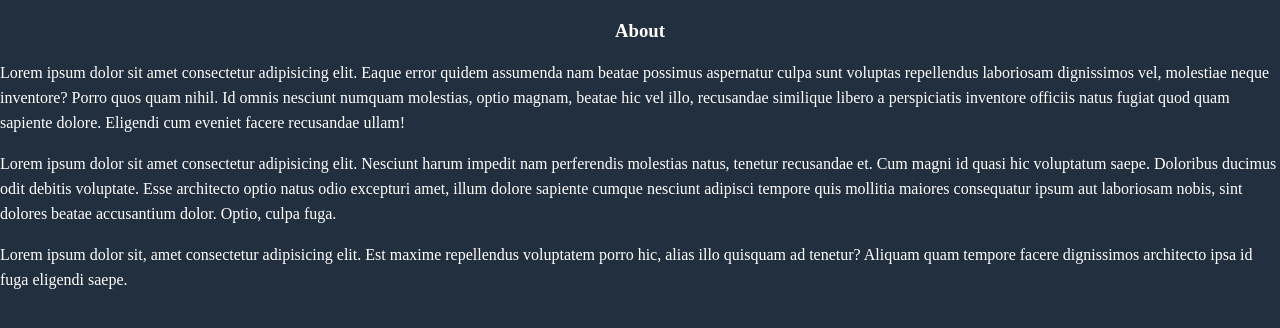
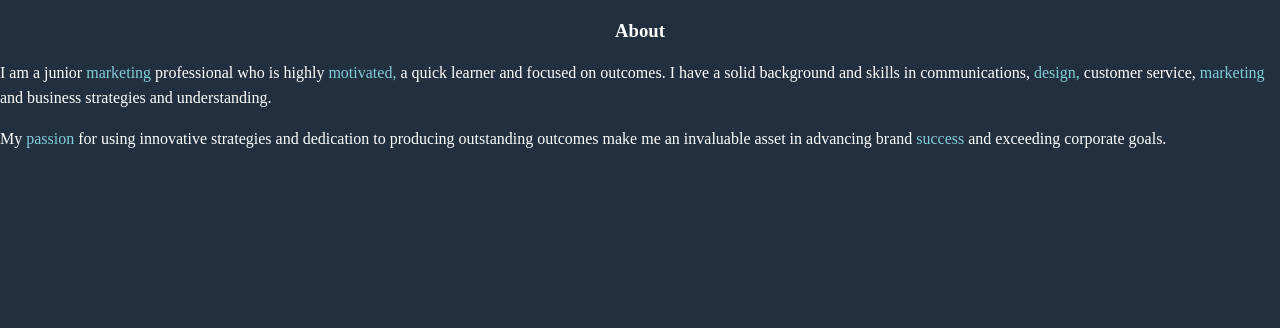
Before and after one commit to Andres2D/portfolio-sacz, a Gatsby site: page /about in a window 1280 px wide. Built offline with nearby package versions, Linux system fonts and the light colour scheme; Gatsby itself is replaced by a stand-in of ours.

Commit message:
Add map to highlight words in about text

```diff
--- /dev/null
+++ b/src/constants/about.ts
@@ -0,0 +1,10 @@
+export const aboutParagraphs: string[] = [
+  `I am a junior marketing professional who is highly motivated, a quick learner and focused on
+  outcomes. I have a solid background and skills in communications, design, customer service,
+  marketing and business strategies and understanding.`,
+  `My passion for using innovative strategies
+  and dedication to producing outstanding outcomes make me an invaluable asset in advancing
+  brand success and exceeding corporate goals.`
+];
+
+export const keyWords: string[] = ['marketing', 'motivated', 'design', 'passion', 'success'];
--- a/src/constants/header.ts
+++ b/src/constants/header.ts
@@ -20,10 +20,6 @@ export const sectionsList: SectionLink[] = [
   {
     label: 'Work',
     reference: 'work'
-  },
-  {
-    label: 'Projects',
-    reference: 'projects'
   }
 ];
 
--- a/src/constants/index.ts
+++ b/src/constants/index.ts
@@ -1,2 +1,3 @@
 export { contactLinks, sectionsList } from './header';
 export { experience } from './experience';
+export { aboutParagraphs, keyWords } from './about';
--- a/src/pages/about/index.tsx
+++ b/src/pages/about/index.tsx
@@ -1,16 +1,21 @@
 import * as React from "react";
+import { aboutParagraphs, keyWords } from "../../constants";
 import * as styles from './index.module.scss';
 
 const AboutComponent: React.FC = () => {
 
+  const keyWordsMap = (paragraph: string) => {
+    const paragraphList = paragraph.split(' ');
+    const mappedList = paragraphList.map(item => keyWords.includes(item.replace(',', '')) ? `<span style="color: #80CED7">${item}</span>` : item);
+    return mappedList.join(' ');
+  }
+
+  const aboutMap = aboutParagraphs.map(paragraph => <p dangerouslySetInnerHTML={{__html: keyWordsMap(paragraph)}} />);
+
   return (
     <section id='about' className={styles.section}>
       <h3 className={styles.title}>About</h3>
-      <p>Lorem ipsum dolor sit amet consectetur adipisicing elit. Eaque error quidem assumenda nam beatae possimus aspernatur culpa sunt voluptas repellendus laboriosam dignissimos vel, molestiae neque inventore? Porro quos quam nihil.
-      Id omnis nesciunt numquam molestias, optio magnam, beatae hic vel illo, recusandae similique libero a perspiciatis inventore officiis natus fugiat quod quam sapiente dolore. Eligendi cum eveniet facere recusandae ullam!</p>
-      <p>Lorem ipsum dolor sit amet consectetur adipisicing elit. Nesciunt harum impedit nam perferendis molestias natus, tenetur recusandae et. Cum magni id quasi hic voluptatum saepe. Doloribus ducimus odit debitis voluptate.
-      Esse architecto optio natus odio excepturi amet, illum dolore sapiente cumque nesciunt adipisci tempore quis mollitia maiores consequatur ipsum aut laboriosam nobis, sint dolores beatae accusantium dolor. Optio, culpa fuga.</p>
-      <p>Lorem ipsum dolor sit, amet consectetur adipisicing elit. Est maxime repellendus voluptatem porro hic, alias illo quisquam ad tenetur? Aliquam quam tempore facere dignissimos architecto ipsa id fuga eligendi saepe.</p>
+      {aboutMap}
     </section>
   );
 };
```
